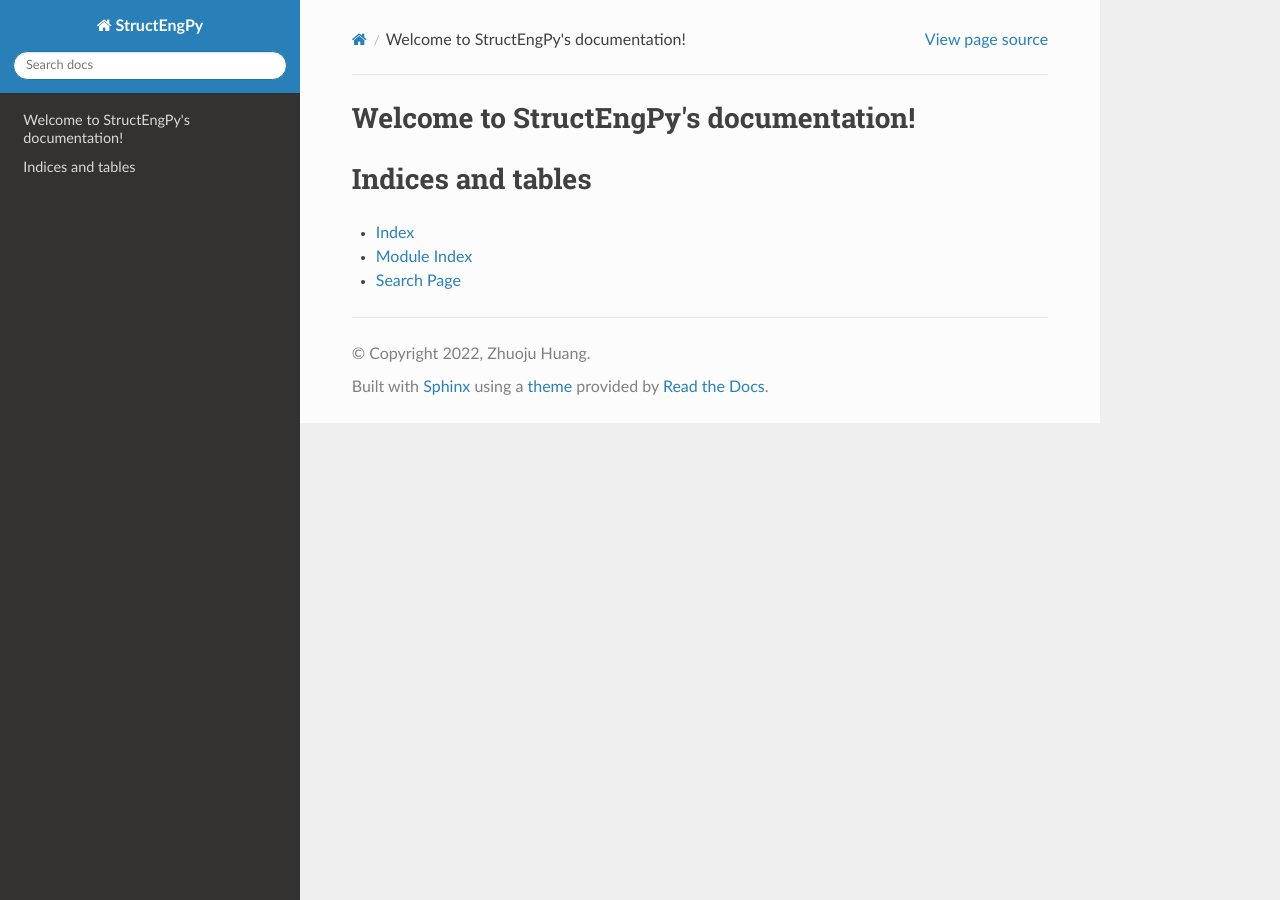
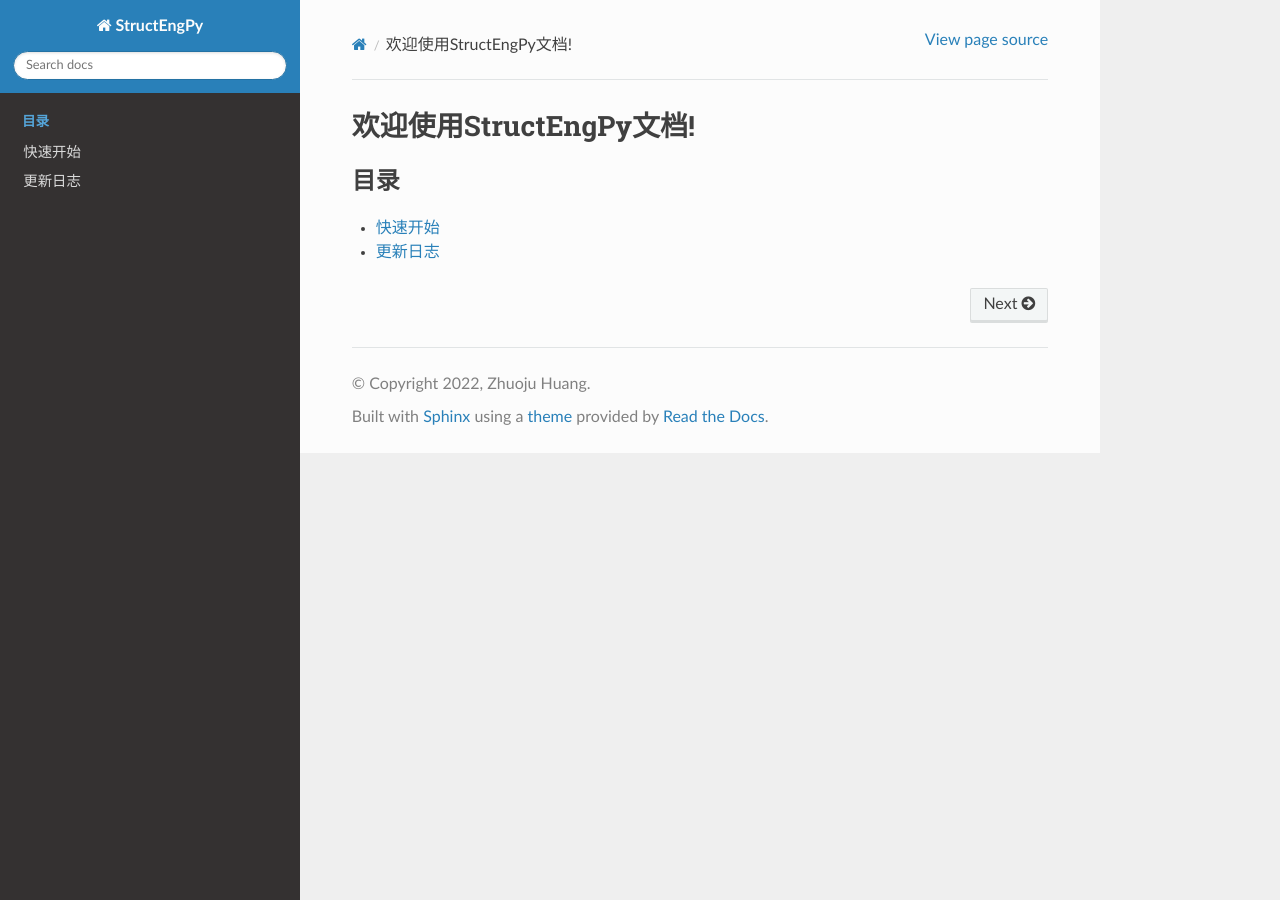
Before and after one commit to zhuoju36/Hyperstatic, a Sphinx documentation site: the page built from doc/source/index.rst, in a window 1280 px wide. Built offline with Sphinx 7.4.7 and the Read the Docs theme 2.0.0, drawn with Linux system fonts in a browser that asks for light colours.

Commit message:
update doc

```diff
--- a/doc/source/index.rst
+++ b/doc/source/index.rst
@@ -3,18 +3,12 @@
    You can adapt this file completely to your liking, but it should at least
    contain the root `toctree` directive.
 
-Welcome to StructEngPy's documentation!
+欢迎使用StructEngPy文档!
 =======================================
 
 .. toctree::
-   :maxdepth: 2
-   :caption: Contents:
+   :maxdepth: 1
+   :caption: 目录
 
-
-
-Indices and tables
-==================
-
-* :ref:`genindex`
-* :ref:`modindex`
-* :ref:`search`
+   quickstart
+   changelog
```
Also changed, not shown: doc/source/changelog.md (added, +5 -0 lines), doc/source/quickstart.md (added, +55 -0 lines).
